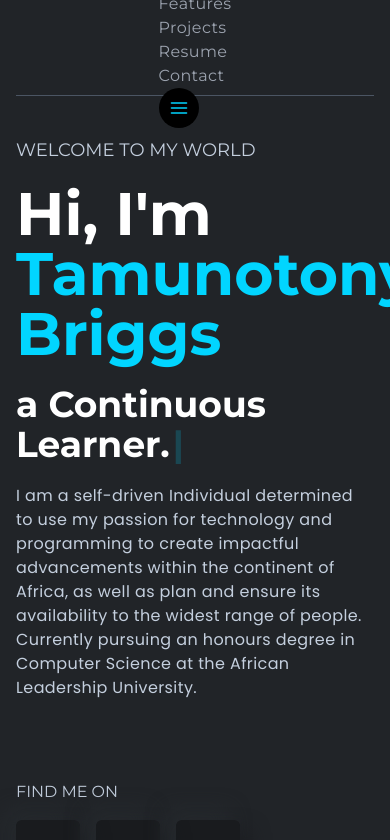
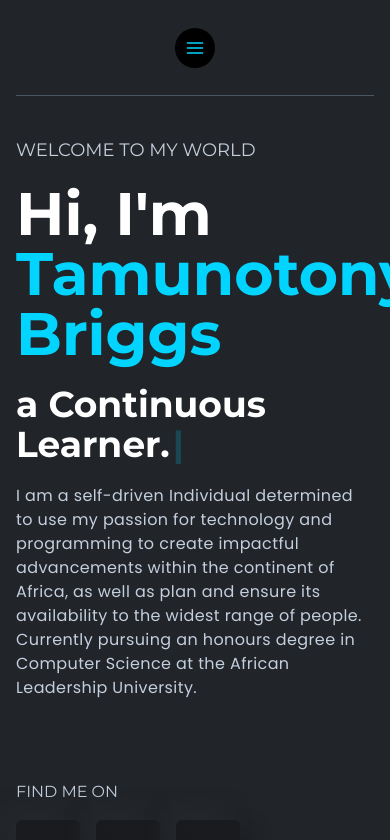
Before and after one commit to TammyBriggs/Personal-Portfolio, a React (Create React App) app in the folder client/: page / in a window 390 px wide. Shown: the top 840 px of the page. Built offline with nearby package versions, Linux system fonts and the light colour scheme.

Commit message:
Fi-Menu Bar Fixed

```diff
--- a/client/src/components/navbar/Navbar.js
+++ b/client/src/components/navbar/Navbar.js
@@ -1,4 +1,4 @@
-import React, { useState } from 'react'
+import React, { useState, useEffect } from 'react'
 import { Link } from "react-scroll";
 import { FiMenu } from "react-icons/fi";
 import { MdClose } from "react-icons/md";
@@ -9,11 +9,25 @@ import { navLinksdata } from '../../constants';
 const Navbar = () => {
 
   const [showMenu, setShowMenu]=useState(false)
+  const [isLargeScreen, setIsLargeScreen] = useState(window.innerWidth >= 1024);
+
+  useEffect(() => {
+    // Update the isLargeScreen state when the window is resized
+    const handleResize = () => {
+      setIsLargeScreen(window.innerWidth >= 767);
+    };
+
+    window.addEventListener('resize', handleResize);
+    return () => {
+      window.removeEventListener('resize', handleResize);
+    };
+  }, []);
 
   return (
     <div className="w-full h-24 sticky top-0 z-50 bg-bodyColor mx-auto flex justify-center items-center font-titleFont border-b-[1px] border-b-gray-600">
       <div>
-        <ul className="mdl:inline-flex items-center gap-6 lg:gap-10 ">
+        {isLargeScreen ? ( // Render the menu items for large screens
+          <ul className="mdl:inline-flex items-center gap-6 lg:gap-10">
             {navLinksdata.map(({ _id, title, link }) => (
               <li
                 className="text-base font-normal text-gray-400 tracking-wide cursor-pointer hover:text-designColor duration-300"
@@ -32,12 +46,15 @@ const Navbar = () => {
               </li>
             ))}
           </ul>
+        ) : (
+          // Render the menu icon for small screens
           <span
             onClick={() => setShowMenu(!showMenu)}
             className="text-xl mdl:hidden bg-black w-10 h-10 inline-flex items-center justify-center rounded-full text-designColor cursor-pointer"
           >
             <FiMenu />
           </span>
+        )}
         {showMenu && (
           <div className="w-[80%] h-screen overflow-scroll absolute top-0 left-0 bg-gray-900 p-4 scrollbar-hide">
             <div className="flex flex-col gap-8 py-2 relative">
```
Also changed, not shown: 12 other files (tests, documents, lock files or other folders). Lines whose indentation alone changed are shown as unchanged.
